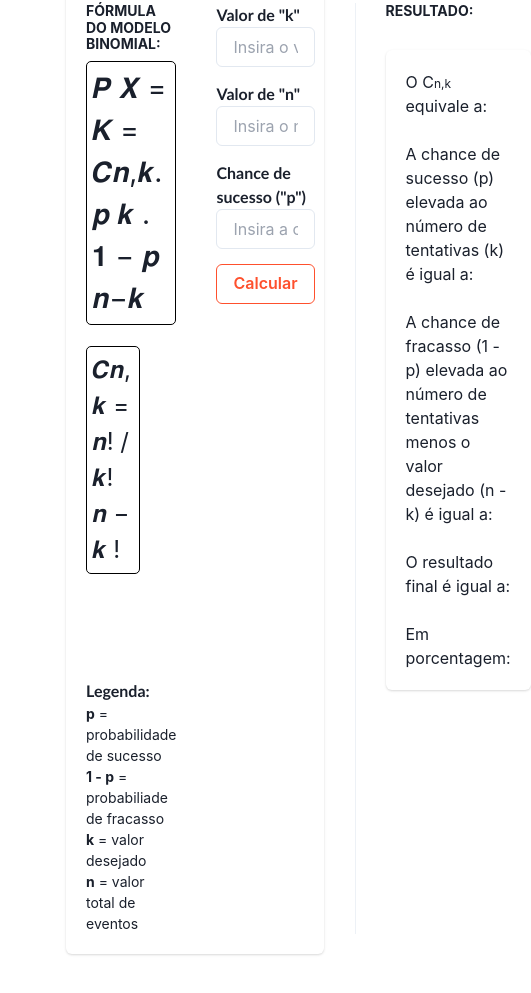
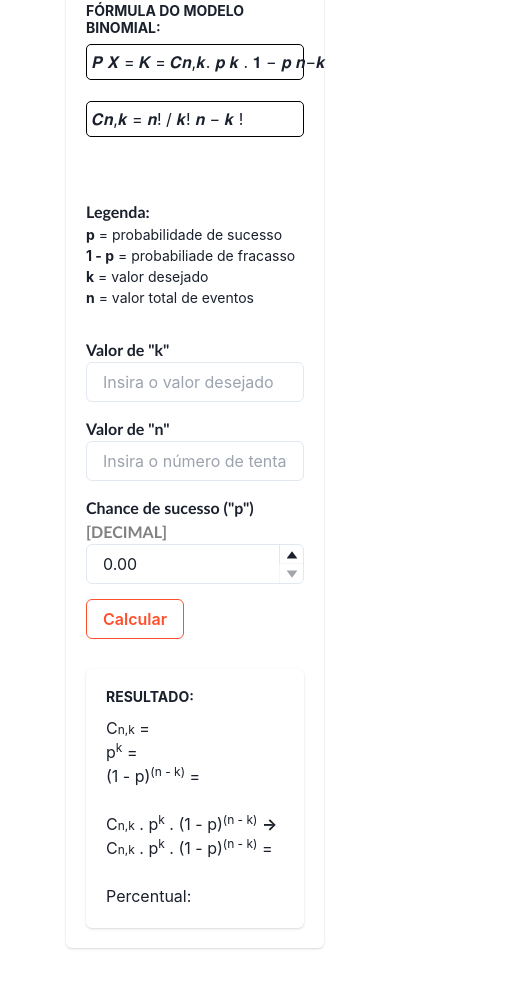
Before and after one commit to brenoocanha/the-statistic-doggo, a React (Create React App) app: page /statistic in a window 390 px wide. Shown: the part 859-1852 px from the top of the page, 531 px wide, since content can reach past the window. Built offline with nearby package versions, Linux system fonts and the light colour scheme; a web font is replaced by a local one.

Commit message:
up probabilidades binomiais optimize and ux

```diff
--- a/src/components/ProbabilidadeBinomial.js
+++ b/src/components/ProbabilidadeBinomial.jsx
@@ -2,14 +2,23 @@ import React, { useState } from 'react';
 import { Card, CardHeader, CardBody, Heading, Stack, Box, Text, StackDivider, Button, Input, useToast, Divider, Center } from '@chakra-ui/react';
 import { create, all } from 'mathjs';
 import "../styles/ProbabilidadeBinomial.css";
+import {
+  NumberInput,
+  NumberInputField,
+  NumberInputStepper,
+  NumberIncrementStepper,
+  NumberDecrementStepper,
+} from '@chakra-ui/react'
 
 export default function ProbabilidadeBinomial() {
 
-  const[cnkFinalResult, setCnkFinalResult] = useState();
-  const[successFinalResult, setSuccessFinalResult] = useState();
-  const[failFinalResult, setFailFinalResult] = useState();
-  const[finalResult, setFinalResult] = useState();
-  const[percentageFinalResult, setPercentageFinalResult] = useState();
+  const [point, setPoint] = useState("");
+
+  const [cnkFinalResult, setCnkFinalResult] = useState("");
+  const [successFinalResult, setSuccessFinalResult] = useState("");
+  const [failFinalResult, setFailFinalResult] = useState("");
+  const [finalResult, setFinalResult] = useState("");
+  const [percentageFinalResult, setPercentageFinalResult] = useState("");
 
   const toast = useToast();
 
@@ -31,18 +40,20 @@ export default function ProbabilidadeBinomial() {
     console.log(successExponent);
     var calculateBinomialResult = cnk * successExponent * failExponent;
     var decimalRedution = parseFloat(calculateBinomialResult.toPrecision(6))
-    var percentageResult = decimalRedution * 100 + "%"
+    var percentageResult = decimalRedution * 100 + "%";
 
-    setCnkFinalResult(cnk);
+    setPoint("x");
+
+    setCnkFinalResult(cnk.toFixed(2));
     console.log("CNK é igual a", cnk);
 
-    setSuccessFinalResult(successExponent);
+    setSuccessFinalResult(successExponent.toFixed(4));
     console.log("P elevado a k é igual a", successExponent);
 
-    setFailFinalResult(failExponent);
+    setFailFinalResult(failExponent.toFixed(4));
     console.log("(1 - p) elevado a (n - k) é igual a:", failExponent);
 
-    setFinalResult(calculateBinomialResult);
+    setFinalResult(calculateBinomialResult.toFixed(4));
     console.log("O resultado final é igual a:", calculateBinomialResult);
 
     setPercentageFinalResult(percentageResult);
@@ -55,7 +66,7 @@ export default function ProbabilidadeBinomial() {
     var nValueFactorial = math.factorial(nValue);
     var subtractionFactorial = math.factorial(nValue - kValue)
     var cnk = nValueFactorial / (kValueFactorial * subtractionFactorial);
-    // console.log(cnk);
+
 
     CalculateBinomial(cnk, successValue, failValue, kValue, nValue);
 
@@ -64,7 +75,7 @@ export default function ProbabilidadeBinomial() {
   function GetBinomialValues() {
 
     var elementK = document.getElementById('kValue');
-    var kValue = elementK.value;
+    var kValue = parseFloat(elementK.value);
 
     var elementN = document.getElementById('nValue');
     var nValue = elementN.value;
@@ -141,18 +152,16 @@ export default function ProbabilidadeBinomial() {
                 <p>Cada tentativa resulta apenas em duas possibilidades, que são sucesso e fracasso (a que se chama de tentativa de Bernoulli). Chama-se modelo <strong>DISCRETO</strong> pois trata-se de um estudo apenas com variáveis aleatórias discretas (que não aceitam casas decimais).</p>
               </Text>
             </Box>
-            <div style={{ display: 'flex', justifyContent: 'space-between' }}>
+            <div className='formula-container' style={{ display: 'flex', justifyContent: 'space-between' }}>
               <div>
                 <Box className='fórmula-binomial'>
                   <Heading size='xs' textTransform='uppercase'>
                     Fórmula do modelo Binomial:
                   </Heading>
                   <Text pt='2' fontSize='sm'>
-                    <p style={{ fontSize: '28px', border: '1px solid black', padding: '5px', borderRadius: '5px' }}>𝑷 𝑿 = 𝑲 = 𝑪𝒏,𝒌. 𝒑 𝒌 . 𝟏 − 𝒑 𝒏−𝒌</p>
+                    <p style={{ fontSize: '1rem', border: '1px solid black', padding: '5px', borderRadius: '5px', whiteSpace: 'nowrap' }}>𝑷 𝑿 = 𝑲 = 𝑪𝒏,𝒌. 𝒑 𝒌 . 𝟏 − 𝒑 𝒏−𝒌</p>
                     <br />
-                    <p style={{ fontSize: '24px', border: '1px solid black', padding: '5px', borderRadius: '5px', width: '60%' }}>𝑪𝒏,𝒌 = 𝒏! / 𝒌! 𝒏 − 𝒌 !</p>
-                    <br />
-                    <br />
+                    <p style={{ fontSize: '1rem', border: '1px solid black', padding: '5px', borderRadius: '5px', whiteSpace: 'nowrap', width: 'auto' }}>𝑪𝒏,𝒌 = 𝒏! / 𝒌! 𝒏 − 𝒌 !</p>
                     <br />
                     <br />
                     <br />
@@ -170,7 +179,7 @@ export default function ProbabilidadeBinomial() {
                   </Text>
                 </Box>
               </div>
-              <div style={{ margin: '0 40px' }}>
+              <div className='valores-input' style={{ margin: '0 40px' }}>
                 <div style={{ marginBottom: '15px' }}>
                   <label><strong>Valor de "k"</strong></label>
                   <Input placeholder='Insira o valor desejado' id='kValue' />
@@ -180,8 +189,14 @@ export default function ProbabilidadeBinomial() {
                   <Input placeholder='Insira o número de tentativas' id='nValue' />
                 </div>
                 <div style={{ marginBottom: '15px' }}>
-                  <label><strong>Chance de sucesso ("p")</strong></label>
-                  <Input placeholder='Insira a chance de sucesso' id='successValue' />
+                  <label><strong>Chance de sucesso ("p") <span style={{ color: 'gray' }}>[DECIMAL]</span></strong></label>
+                  <NumberInput defaultValue={0} precision={2} step={0.01} min={0} max={1} id='successValue'>
+                    <NumberInputField />
+                    <NumberInputStepper>
+                      <NumberIncrementStepper />
+                      <NumberDecrementStepper />
+                    </NumberInputStepper>
+                  </NumberInput>
                 </div>
                 <div>
                   <Button color='#fe502d' borderColor='#fe502d' variant='outline' onClick={GetBinomialValues}>Calcular</Button>
@@ -192,22 +207,27 @@ export default function ProbabilidadeBinomial() {
                   <Divider orientation='vertical' />
                 </Center>
               </div>
-              <div>
-                <Heading size='xs' textTransform='uppercase' style={{marginLeft: '30px'}}>
-                    Resultado:
-                </Heading>
-                <Card  style={{marginLeft: '30px', marginTop: '30px'}}>
+              <div style={{ marginLeft: '30px', marginTop: '10px' }} className='result-wrapper'>
+                <Card>
                   <CardBody>
+                    <Heading size='xs' textTransform='uppercase' style={{marginBottom: '10px'}}>
+                      Resultado:
+                    </Heading>
                     <Text>
-                        <p>O C<span style={{fontSize: '0.75em'}}>n,k</span> equivale a: <strong>{cnkFinalResult}</strong></p>
-                        <br />
-                        <p>A chance de sucesso (p) elevada ao número de tentativas (k) é igual a: <strong>{successFinalResult}</strong></p>
-                        <br />
-                        <p>A chance de fracasso (1 - p) elevada ao número de tentativas menos o valor desejado (n - k) é igual a: <strong>{failFinalResult}</strong></p>
-                        <br />
-                        <p>O resultado final é igual a: <strong>{finalResult}</strong></p>
-                        <br />
-                        <p>Em porcentagem: <strong>{percentageFinalResult}</strong></p>
+
+
+
+                      <p>C<span style={{ fontSize: '0.75em' }}>n,k</span> = <strong>{cnkFinalResult}</strong></p>
+
+                      <p>p<sup>k</sup> = <strong>{successFinalResult}</strong></p>
+
+                      <p>(1 - p)<sup>(n - k)</sup> = <strong>{failFinalResult}</strong></p>
+
+                      <br />
+                      <p>C<span style={{ fontSize: '0.75em' }}>n,k</span> . p<sup>k</sup> . (1 - p)<sup>(n - k)</sup> <strong>&rarr;</strong> <strong>{cnkFinalResult + " " + point + " " + " " + successFinalResult + " " + point + " " + failFinalResult}</strong></p>
+                      <p>C<span style={{ fontSize: '0.75em' }}>n,k</span> . p<sup>k</sup> . (1 - p)<sup>(n - k)</sup> = <strong>{finalResult}</strong></p>
+                      <br />
+                      <p>Percentual: <strong>{percentageFinalResult}</strong></p>
 
                     </Text>
                   </CardBody>
--- a/src/styles/ProbabilidadeBinomial.css
+++ b/src/styles/ProbabilidadeBinomial.css
@@ -1,4 +1,24 @@
-@media (max-width: 768px){
+@media (max-width: 1024px){
 
+  .formula-container {
+    flex-direction: column;
+  }
+
+  .valores-input {
+    margin: 0 !important;
+    margin-top: 30px !important;
+  }
+
+  .result-wrapper {
+    margin: 0 !important;
+    margin-top: 30px !important;
+
+  }
 
 }
+
+@media (min-width: 1280px) {
+  .result-wrapper {
+    min-width: 50%;
+  }
+}
```
Also changed, not shown: src/components/Header.jsx (renamed from src/components/Header.js), src/components/NavigationMenu.jsx (renamed from src/components/NavigationMenu.js), src/components/ProbabilidadePoisson.jsx (renamed from src/components/ProbabilidadePoisson.js), src/pages/About.jsx (renamed from src/pages/About.js), src/pages/Home.jsx (renamed from src/pages/Home.js).
